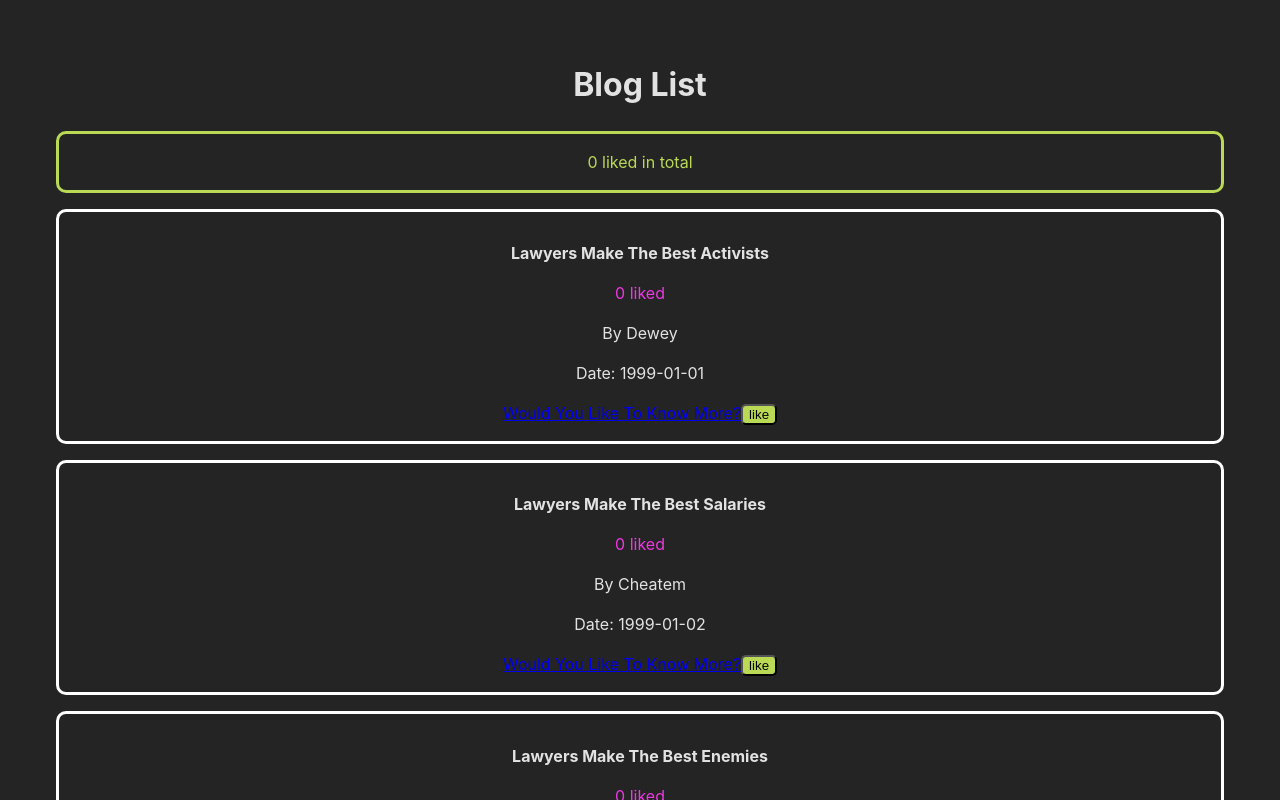
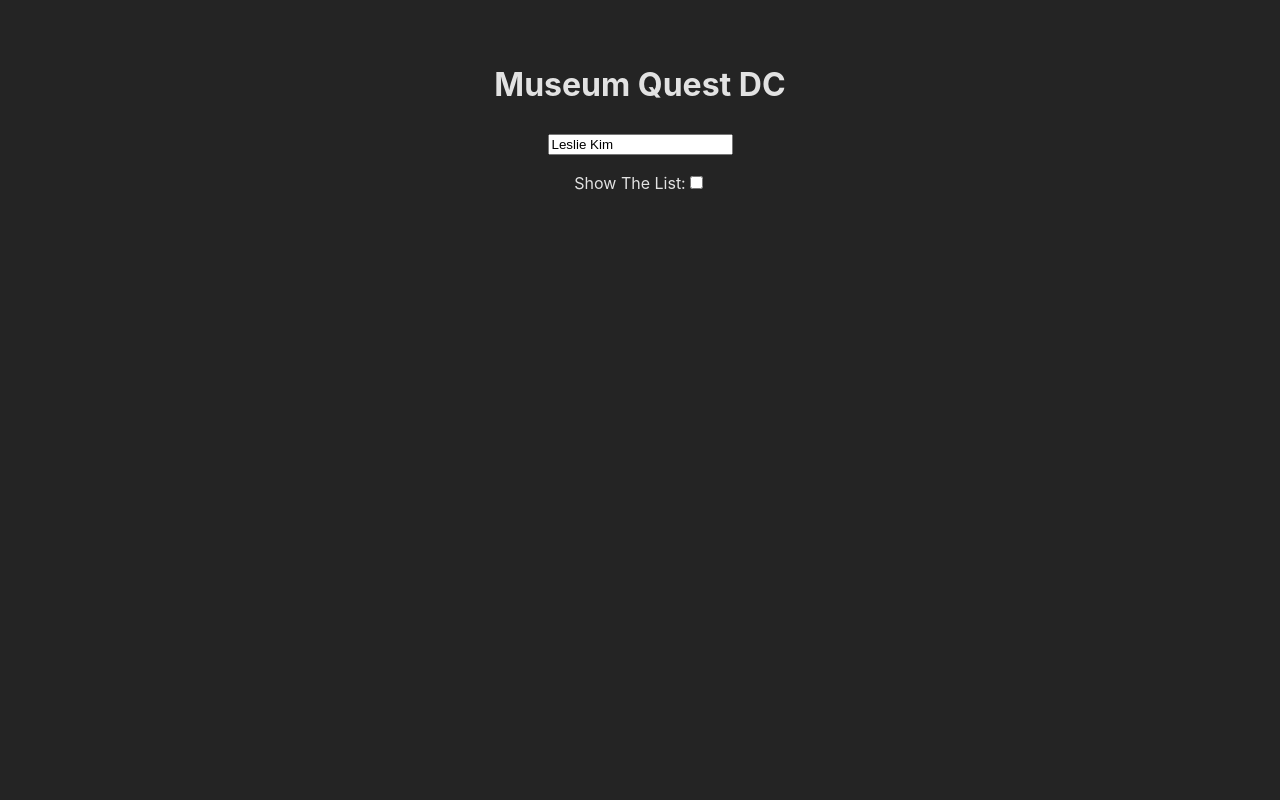
Before and after one commit to leslieyjkim/BlogList, a React (Vite) app in the folder My_BlogList/: page / in a window 1280 px wide. Shown: the top 800 px of the page. Built offline with nearby package versions, Linux system fonts and the light colour scheme; the HTML template or start-up script is replaced by a standard one.

Commit message:
Change contents and data

```diff
--- a/My_BlogList/src/App.jsx
+++ b/My_BlogList/src/App.jsx
@@ -7,17 +7,48 @@ import {useState} from 'react';
 
 function App() {
 
+  //'controlled input' : the checkbox is 'controlled input' for the 'conditional rendering'
+  // The value of the checkbox is gonna correspond to some state that we have.
+  // And that state is gonna cause the re-rendering of our whole app when it changes.
+  // Because checkbox is gonna live at the top level.
+  const [showList, setShowList] = useState(false); //boolean state
+  const [user, setUser] = useState('Leslie Kim');
+
   //this is process section before displaying
-  const listOfBlogs = [
-    {author: 'Dewey', title: 'Lawyers Make The Best Activists', date: '1999-01-01', url: 'http://example.com/lmtba.txt'},
-    {author: 'Cheatem', title: 'Lawyers Make The Best Salaries', date: '1999-01-02', url: 'http://example.com/lmtbs.txt'},
-    {author: 'How', title: 'Lawyers Make The Best Enemies', date: '1999-01-03', url: 'http://example.com/lmtbe.txt'},
-  ];
+  //form this data (object) and pass it down to the component of 'BlogList'
+  const listOfMuseums = [
+    {author: 'Smithsonian National Museum of Natural History', date: '2024-05-31', url: 'https://naturalhistory.si.edu/'},
+    {author: 'National Air and Space Museum', date: '2024-05-31', url: 'https://airandspace.si.edu/'},
+    {author: 'Smithsonian American Art Museum', date: '2024-05-31', url: 'https://americanart.si.edu/'},
+    {author: 'National Museum of African American History and Culture', date: '2024-05-31', url: 'https://nmaahc.si.edu/'},
+    {author: 'National Gallery of Art', date: '2024-05-31', url: 'https://www.nga.gov/'},
+    {author: 'United States Holocaust Memorial Museum', date: '2024-05-31', url: 'https://www.ushmm.org/'},
+    {author: 'National Museum of American History', date: '2024-05-31', url: 'https://americanhistory.si.edu/'},
+    {author: 'International Spy Museum', date: '2024-05-31', url: 'https://www.spymuseum.org/'},
+    {author: 'Newseum (online)', date: '2024-05-31', url: 'https://www.newseum.org/'},
+    {author: 'National Museum of the American Indian', date: '2024-05-31', url: 'https://americanindian.si.edu/'},
+];
+
+
 
   return (
     <div>
       {/* <BlogSummary title="Lorem Ipsum Monkey Fuzz" author="Nally" date="2023-01-01" url="http://example.com/path.html"/> */}
-      <BlogList list={listOfBlogs} />
+      <h1>Museum Quest DC</h1>
+      <p>
+        <input
+          type="text"
+          onChange={(event) => { setUser((prev) => {return event.target.value}) }}
+          value={user}
+        />
+      </p>
+      <p>Show The List:
+        <input
+          type="checkbox"
+          onChange={(event)=> {setShowList((prev) => !prev) }}
+        />
+      </p>
+      { showList && <BlogList list={listOfMuseums} /> }
     </div>
   )
 }
--- a/My_BlogList/src/components/BlogList.css
+++ b/My_BlogList/src/components/BlogList.css
@@ -1,3 +1,9 @@
+.blog_list{
+    background-color: rgb(21, 21, 25);
+    border-radius: 20px;
+    padding: 1em;
+}
+
 .total_counts{
     color: #bada55;
     border: 3px solid #bada55;
--- a/My_BlogList/src/components/BlogList.jsx
+++ b/My_BlogList/src/components/BlogList.jsx
@@ -27,10 +27,15 @@ const BlogList = (props) => {
     const [clickCount, setClickCount] = useState(0);
 
     return (<div className="blog_list">
-        <h1>Blog List</h1>
+        <h2>Museum List</h2>
         <p className="total_counts">{clickCount} liked in total</p>
         {
         // props.list.map(item => item)
+
+        // Each 'callback' inside the props.list.map(),
+        // is going to return a BlogSummaryItem.
+        // It encapsulates what a BlogList is gonna look like,
+        // it becomes in charge of how it's gonna render the BlogSummary. It is being handled here.
         props.list.map((item, index) => {
             return <BlogSummary setClickCount={setClickCount} key={index} author={item.author} title={item.title} date={item.date} url={item.url}/>;
         })
--- a/My_BlogList/src/components/BlogSummary.css
+++ b/My_BlogList/src/components/BlogSummary.css
@@ -13,6 +13,7 @@
     color: black;
     background-color: #bada55;
     border-radius: 5px;
+    margin-left: 1em;
 }
 
 .LocalClickedCount {
--- a/My_BlogList/src/components/BlogSummary.jsx
+++ b/My_BlogList/src/components/BlogSummary.jsx
@@ -21,7 +21,7 @@ const BlogSummary = (props) => {
             <p className="LocalClickedCount">{localCount} liked </p>
             <p>By { props.author }</p>
             <p>Date: { props.date }</p>
-            <a href={ props.url }>Would You Like To Know More?</a>
+            <a href={ props.url }>Click & Explore this Museum</a>
             <button className="ClickedButton" onClick={clickHandler}>like</button>
         </div>);
 };
```
